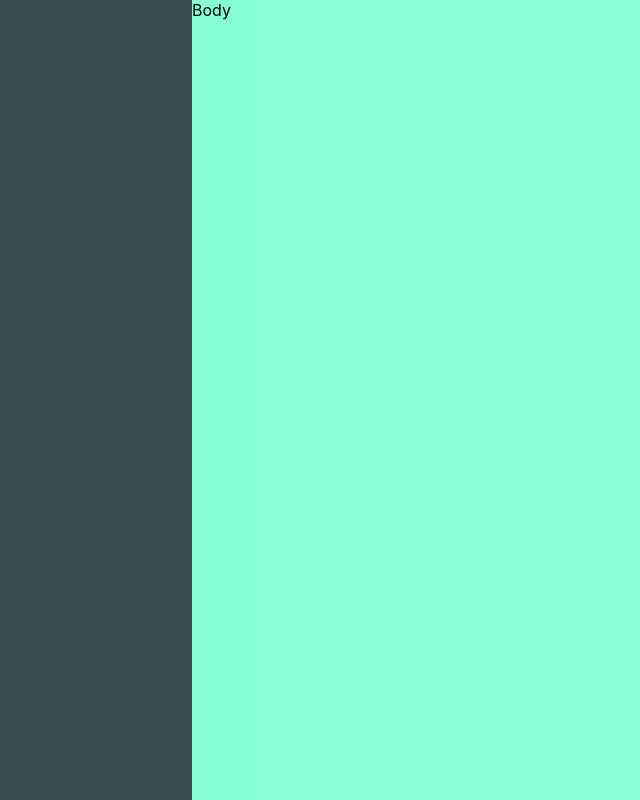
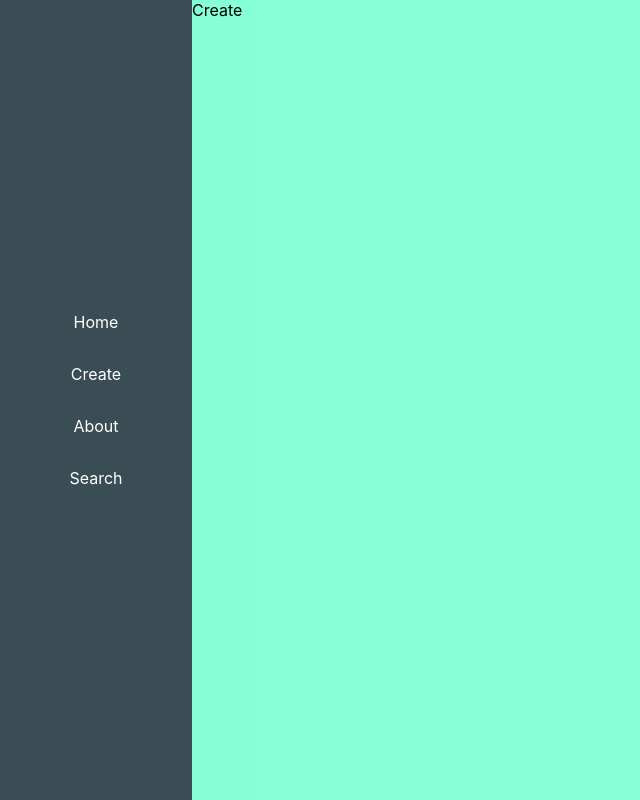
Before and after one commit to pablosingh/dog-app, a React (Create React App) app: page /create in a window 1280 px wide. Shown: the whole page, without its empty margins (0-640 px from the left). Built offline with nearby package versions, Linux system fonts and the light colour scheme.

Commit message:
enrutador y sus componentes

```diff
--- a/package.json
+++ b/package.json
@@ -11,9 +11,12 @@
     "emailjs-com": "^3.2.0",
     "react": "^18.2.0",
     "react-dom": "^18.2.0",
+    "react-redux": "^8.0.2",
     "react-router-dom": "^6.3.0",
     "react-scripts": "5.0.1",
     "react-scroll": "^1.8.7",
+    "redux": "^4.2.0",
+    "redux-thunk": "^2.4.1",
     "styled-components": "^5.3.5",
     "web-vitals": "^2.1.4"
   },
--- a/src/App.js
+++ b/src/App.js
@@ -1,13 +1,18 @@
+import { BrowserRouter as Router } from 'react-router-dom';
+import { Provider } from 'react-redux';
+import store from './components/redux/store';
 import './App.css';
 import { Head } from './components/Head.jsx';
 import { Body } from './components/Body.jsx';
 
 function App() {
   return (
-    <div className="App">
-      <Head/>
-      <Body/>
-    </div>
+    <Provider store={store}>
+      <Router>
+          <Head/>
+          <Body/>
+      </Router>
+    </Provider>
   );
 }
 
--- /dev/null
+++ b/src/components/About.jsx
@@ -0,0 +1,7 @@
+
+
+export const About = () => {
+    return (
+        <div>About</div>
+    )
+};
--- a/src/components/Body.jsx
+++ b/src/components/Body.jsx
@@ -1,11 +1,21 @@
-
-// import { NavBarPhone } from './NavBarPhone';
+import { Routes, Route } from 'react-router-dom';
+import { NavBarPhone } from './NavBarPhone';
+import { Home } from './Home';
+import { Create } from './Create';
+import { About } from './About';
+import { Search } from './Search';
 import styled from 'styled-components';
 
 export const Body = () => {
     return (
         <ContainerBody>
-            Body
+            <NavBarPhone/>
+            <Routes>
+                <Route exact path="/" element={<Home/>}/>
+                <Route exact path="/create" element={<Create/>}/>
+                <Route exact path="/about" element={<About/>}/>
+                <Route exact path="/search" element={<Search/>}/>
+            </Routes>
         </ContainerBody>
     )
 };
--- /dev/null
+++ b/src/components/Create.jsx
@@ -0,0 +1,7 @@
+
+
+export const Create = () => {
+    return (
+        <div>Create</div>
+    )
+};
--- a/src/components/Head.jsx
+++ b/src/components/Head.jsx
@@ -1,52 +1,22 @@
-import { Link } from "react-scroll";
+import { Link } from 'react-router-dom';
 import styled from "styled-components";
 
 export const Head = () => {
     return (
         <Container>
-            <div className={''}>
-                {/* <Link
-                    className={''}
-                    activeClass={''}
-                    to="about"
-                    spy={true}
-                    smooth={true}
-                    offset={-70}
-                    duration={500}
-                    >Sobre Mi
+            <div className={'navBar'}>
+                <Link className='linkNavBar' to="/"
+                    >Home
                 </Link>
-                <Link
-                    className={''}
-                    activeClass={''}
-                    to="skills"
-                    spy={true}
-                    smooth={true}
-                    offset={-70}
-                    duration={500}
-                    >Habilidades
+                <Link className='linkNavBar' to="/create"
+                    >Create
                 </Link>
-                <Link
-                    className={''}
-                    activeClass={''}
-                    to="proyects"
-                    spy={true}
-                    smooth={true}
-                    offset={-70}
-                    duration={500}
-                    >Proyectos
+                <Link className='linkNavBar' to="/about"
+                    >About
                 </Link>
-                <Link
-                    className={''}
-                    activeClass={''}
-                    to="contact"
-                    spy={true}
-                    smooth={true}
-                    offset={-70}
-                    duration={500}
-                    >Contacto
-                </Link> */}
-            </div>
-            <div className={''}>
+                <Link className='linkNavBar' to="/search"
+                    >Search
+                </Link>
             </div>
         </Container>
     )
@@ -67,4 +37,21 @@ const Container = styled.div`
     @media(max-width: 768px){
         display: none;
     }
+    .navBar{
+        display: flex;
+        flex-direction: column;
+        align-items: center;
+        justify-content: center;
+        .linkNavBar{
+            color: white;
+            margin: 0.5em;
+            padding: 0.5em 1em;
+            border-radius: 1em;
+            text-decoration: none;
+        }
+        .linkNavBar:hover{
+            color: #3a4d54;
+            background-color: white;
+        }
+    }
 `;
--- /dev/null
+++ b/src/components/Home.jsx
@@ -0,0 +1,7 @@
+
+
+export const Home = () => {
+    return (
+        <div>Home</div>
+    )
+};
--- a/src/components/NavBarPhone.jsx
+++ b/src/components/NavBarPhone.jsx
@@ -1,5 +1,5 @@
 import React, { useState } from 'react';
-import { Link } from 'react-scroll';
+import { Link } from 'react-router-dom';
 import styled from 'styled-components';
 import BurguerButton from './BurguerButton';
 
@@ -13,8 +13,9 @@ export const NavBarPhone = () => {
       <NavContainer>
         <div className={`links ${clicked ? 'active' : ''}`}>
           <Link onClick={handleClick} to='/'>Home</Link>
-          <Link onClick={handleClick} to='create'>Create</Link>
-          <Link onClick={handleClick} to='about'>About</Link>
+          <Link onClick={handleClick} to='/create'>Create</Link>
+          <Link onClick={handleClick} to='/about'>About</Link>
+          <Link onClick={handleClick} to='/search'>Search</Link>
         </div>
         <div className='burguer'>
           <BurguerButton clicked={clicked} handleClick={handleClick} />
--- /dev/null
+++ b/src/components/Search.jsx
@@ -0,0 +1,7 @@
+
+
+export const Search = () => {
+    return (
+        <div>Search</div>
+    )
+};
--- /dev/null
+++ b/src/components/redux/reducer.js
@@ -0,0 +1,6 @@
+const initialState = {};
+
+
+export default (state = initialState, action) => {
+    return state;
+}
--- /dev/null
+++ b/src/components/redux/store.js
@@ -0,0 +1,11 @@
+import { createStore, applyMiddleware } from "redux";
+import thunk from "redux-thunk";
+// import combineReducer from "./combineReducers";
+import reducer from "./reducer";
+
+const store = createStore(
+    reducer,
+    applyMiddleware(thunk)
+    );
+
+export default store;
```
Also changed, not shown: 1 other file (tests, documents, lock files or other folders).
